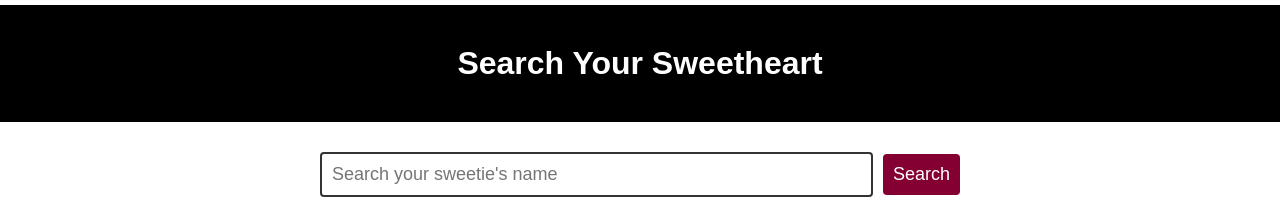
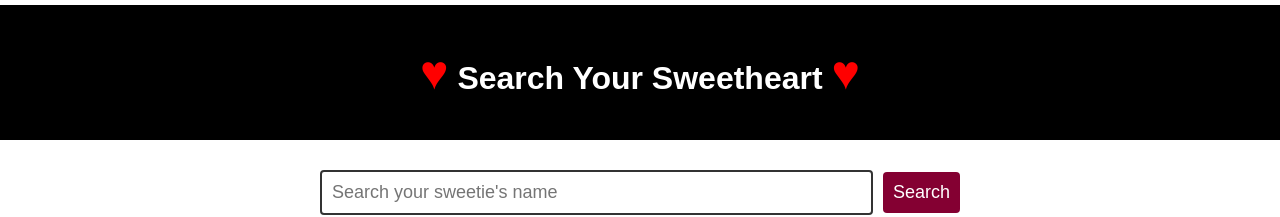
Before and after one commit to ereynolds123/SearchYourSweetheart, a plain HTML site: page public/index.html in a window 1280 px wide. Shown: the top 217 px of the page. Drawn offline with Linux system fonts and the light colour scheme; grey boxes are pictures that could not be loaded.

Commit message:
Adding hearts to title

```diff
--- a/public/index.html
+++ b/public/index.html
@@ -51,7 +51,7 @@ crossorigin="anonymous"></script>
 </head>
 <body>
 <header>
-<h1>Search Your Sweetheart</h1>
+<h1><span style="font-size:150%;color:red;">&hearts;</span> Search Your Sweetheart <span style="font-size:150%;color:red;">&hearts;</span></h1>
 
 <div class="search-container"><input id="search-input" placeholder="Search your sweetie's name" type="text" /><button id="search-btn">Search</button></div>
 
```
